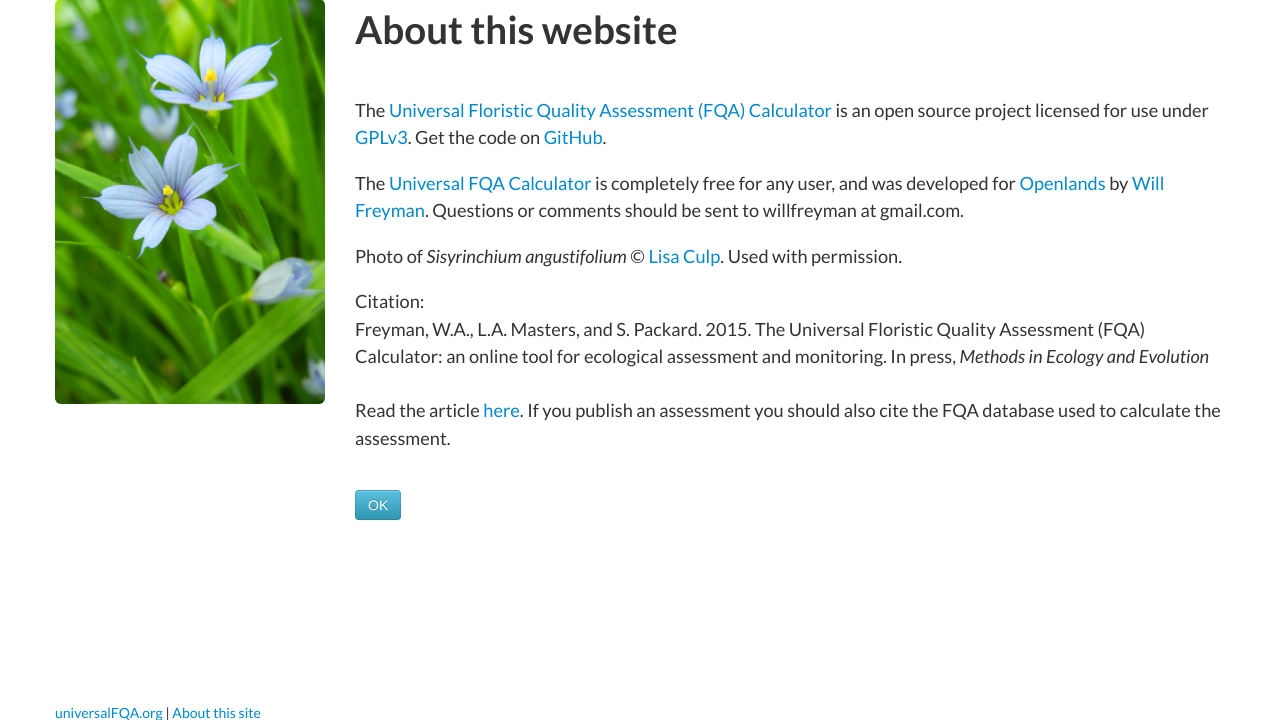
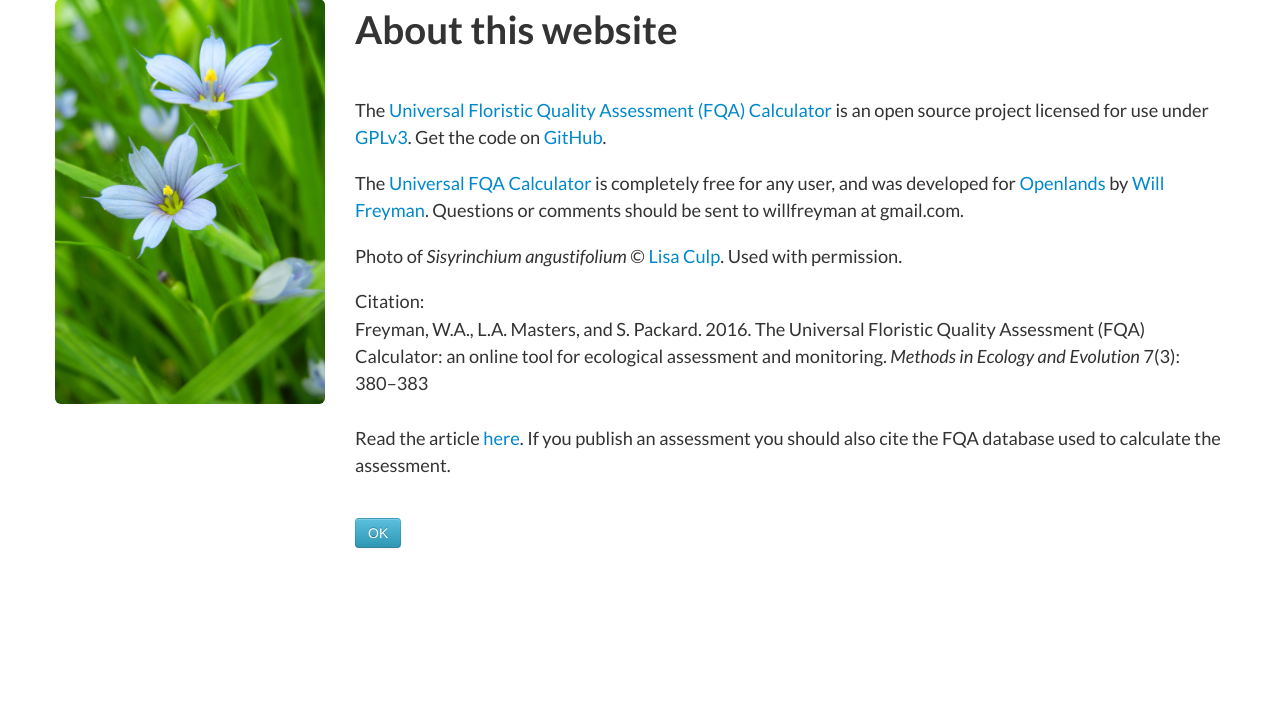
Before and after one commit to wf8/universalFQA, a PHP site: template views/about.php in a window 1280 px wide. Shown: the part 81-801 px from the top of the page. Run offline with PHP 8.4, Linux system fonts and the light colour scheme; the template is opened without the code that fills it, so the values that code supplies are empty; a stand-in replaces the project's code that opens the database connection.

Commit message:
updating citation

```diff
--- a/views/about.php
+++ b/views/about.php
@@ -30,7 +30,7 @@
 					</p>
 					<p class="nice-text">
 						Citation:<br>
-                        Freyman, W.A., L.A. Masters, and S. Packard. 2015. The Universal Floristic Quality Assessment (FQA) Calculator: an online tool for ecological assessment and monitoring. In press, <em>Methods in Ecology and Evolution</em>
+                        Freyman, W.A., L.A. Masters, and S. Packard. 2016. The Universal Floristic Quality Assessment (FQA) Calculator: an online tool for ecological assessment and monitoring. <em>Methods in Ecology and Evolution</em> 7(3): 380–383
                         <!-- Freyman, W.A. and L.A. Masters. 2013. <em>The Universal Floristic Quality Assessment (FQA) Calculator</em> [Computer program]. Available at http://universalFQA.org (Accessed date) -->
                          <br><br>
                         Read the article <a href="http://onlinelibrary.wiley.com/doi/10.1111/2041-210X.12491/abstract">here</a>.
--- a/views/faq.php
+++ b/views/faq.php
@@ -165,7 +165,7 @@
 							</div>
 							<div id="collapseCite" class="accordion-body collapse">
 								<div class="accordion-inner">
-                                    Freyman, W.A., L.A. Masters, and S. Packard. 2015. The Universal Floristic Quality Assessment (FQA) Calculator: an online tool for ecological assessment and monitoring. In press, <em>Methods in Ecology and Evolution</em>
+                                    Freyman, W.A., L.A. Masters, and S. Packard. 2016. The Universal Floristic Quality Assessment (FQA) Calculator: an online tool for ecological assessment and monitoring. <em>Methods in Ecology and Evolution</em> 7(3): 380–383
 									<!-- Freyman, W.A. and L.A. Masters. 2013. <em>The Universal Floristic Quality Assessment (FQA) Calculator</em> [Computer program]. Available at http://universalFQA.org (Accessed date) -->
                                     <br><br>
                                     Read the article <a href="http://onlinelibrary.wiley.com/doi/10.1111/2041-210X.12491/abstract">here</a>. You should also cite the FQA database used to calculate your assessment.
```
